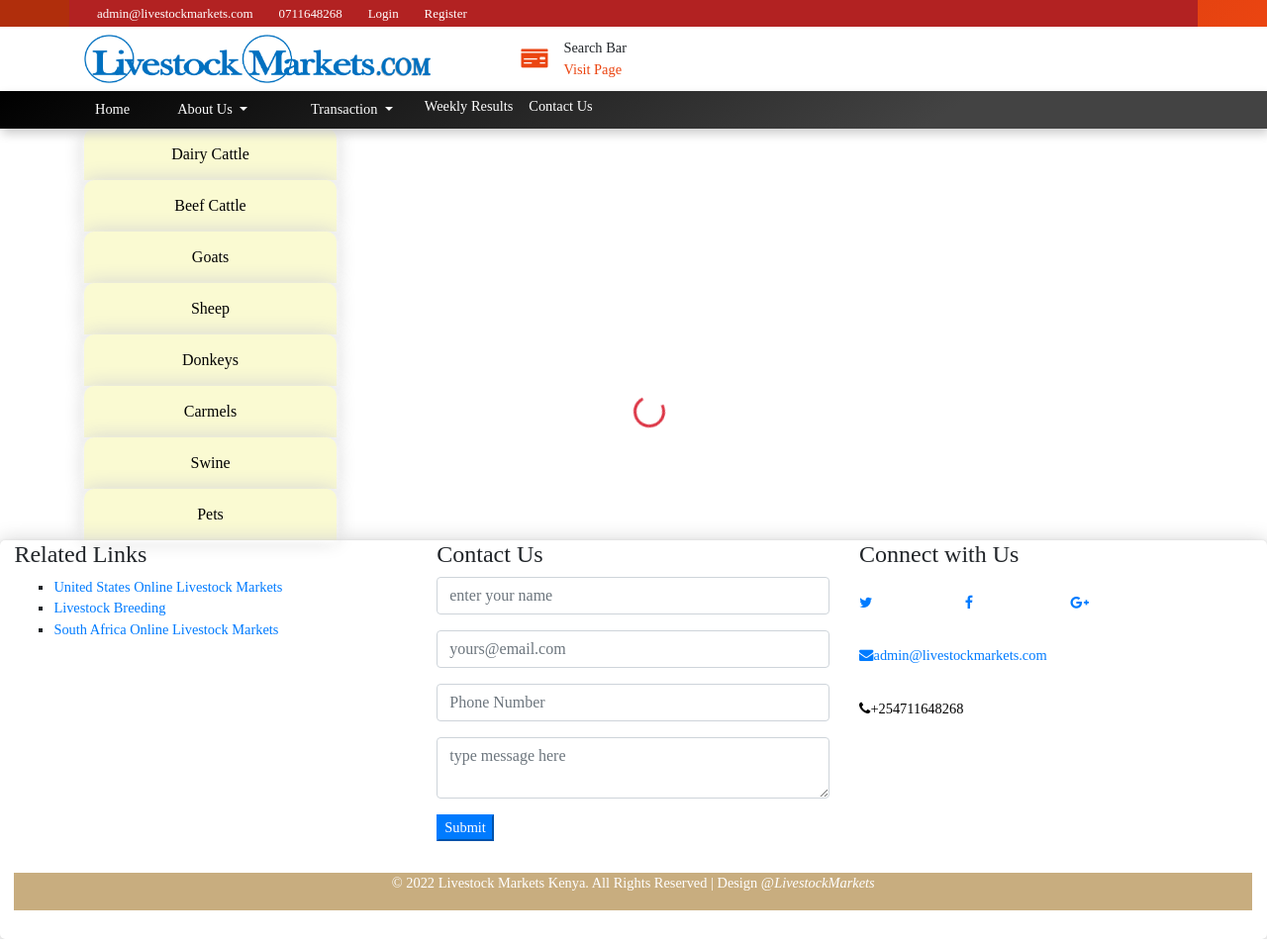
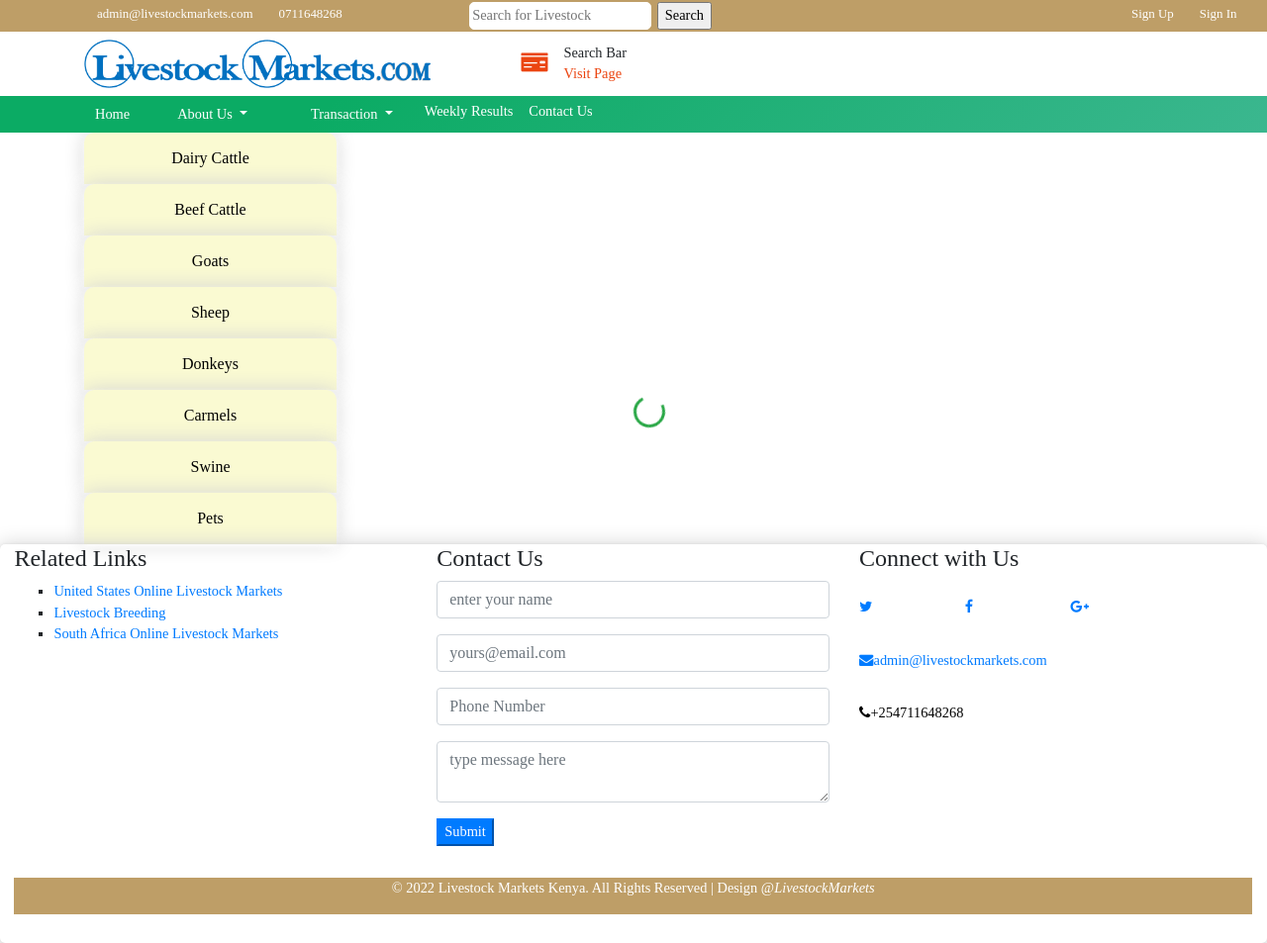
Before and after one commit to stevekimeu/markets, a CodeIgniter 4 app: the page made by app/Views/main/index.php in a window 1280 px wide. Shown: the whole page at 99% size. Run offline with PHP 8.4 and a stand-in for CodeIgniter, Linux system fonts and the light colour scheme; the template is opened without the code that fills it, so the values that code supplies are empty; some libraries are stand-ins or nearby versions.

Commit message:
Homepage

```diff
--- a/app/Views/main/includes/footer.php
+++ b/app/Views/main/includes/footer.php
@@ -1,5 +1,5 @@
 <div class = "container-fluid page-box">
-	<div class = "row">
+	<div class = "row footer">
 		<div class = "col-4">
 			<h4 align = "center title-head">Related Links</h4>
 			<ul style="list-style-type:square">
@@ -53,7 +53,7 @@
 					</div>
 					</div>
 	</div>
-		<div class = "trademark text-center text-white my-3">
+		<div class = "container-fluid trademark text-center text-white my-3">
 			<p> © 2022 Livestock Markets Kenya. All Rights Reserved | Design @<i>LivestockMarkets</i></p>
 		</div>
 	</div>
--- a/app/Views/main/includes/header.php
+++ b/app/Views/main/includes/header.php
@@ -59,6 +59,10 @@
     .bg-maroon{
       background-color:  #B22222;
       background-image: linear-gradient(315deg, #eb4511 0%, #b02e0c 74%);
+    }
+    .bg-nav-top{
+      background-color:  #be9e67;
+      background-image: linear-gradient(315deg, #be9e67 0%, #be9e67 74%);
     }
     .bg-black{
        background-color: #000000;
@@ -156,8 +160,9 @@
        font-size:1.5em;
    }
    .nav-top{
-       background-color:#B22222;
+       background-color:#be9e67;
    }
+   /* }
    .nav-topper{
        margin:0;
    }
@@ -192,7 +197,7 @@
        padding:0;
        line-height:1.5;
        text-align:center;
-   }
+   } */
 
    .nav-top>div>div>ul>li>a{
        color:white;
@@ -201,13 +206,14 @@
        padding-right:1em;
        padding-bottom:0.3em;
        padding-top:0.3em;
+       text-align:right;
    }
     .nav-top>div>div>ul>li>a>div>a{
        color:white;
        font-size:0.8em;
    }
    .nav-top>div>div>ul>li>a:hover{
-       background-color: #b02e0c !important;
+       background-color: #be9e67 !important;
        color:white;
    }
    .logo{
@@ -303,7 +309,7 @@
 }
 .trademark{
 	min-width:100%;
-	background-color:#C8AD7F;
+	background-color: #be9e67;
 	text-align: center;
 	background-repeat: no-repeat;
 	background-attachment: fixed;
@@ -311,6 +317,9 @@
 	overflow:auto;
     line-height:1.5em;
 	margin-bottom: 1%;
+}
+.footer{
+    /* background-color: #be9e67; */
 }
 /*----------------*Slider styles----------------------------------------**/
    .carousel-control-prev {
--- a/app/Views/main/includes/navbar.php
+++ b/app/Views/main/includes/navbar.php
@@ -1,10 +1,9 @@
+<!---------------------------------------------------------------------Top navbar--------------------------------------------------------------------------------->
 <div class="page-content container-fluid">
-<!---------------------------------------------------------------------Top navbar--------------------------------------------------------------------------------->
-    <div class="row bg-maroon">
+   <div class="row bg-nav-top">
         <div class="nav-top container">
             <div class=" row">
-                <!----------------------------------This is Display for all Screens--------------------------------------->
-                <div class="col-md-12 d-flex center-content-around">
+                <div class="col-md-4 d-flex center-content-around">
                 <ul class="d-block d-sm-block d-md-block nav">
                             <li class="nav-item dropdown">
                                <a class="dropdown-item" href="#" >admin@livestockmarkets.com </a>
@@ -15,17 +14,26 @@
                                <a class="dropdown-item" href="#" >0711648268</a>
                             </li>
                     </ul>
+                </div>
+            <div class="col-md-7 d-flex center-content-around text-white">
+                <form name = "search" action = "search.php" method = "POST">
+                <!-- <div class="form-group">                      -->
+                   &nbsp; <input type="text" name = "search" placeholder="Search for Livestock" style = "border:1px solid white; border-radius:5px; padding:2px; margin:2px; " >&nbsp;<input name = "submit" type="submit" Value="Search" >
+                <!-- </div>   -->
+                </form>
+            </div>
+            <div class="col-md-1 d-flex center-content-around">
                      <ul class="d-block d-sm-block d-md-block nav">
                             <li class="nav-item dropdown">
-                                <a class="dropdown-item" target="_blank" href="<?php echo base_url();?>markets/login" >Login</a>
+                                <a class="dropdown-item" target="_blank" href="<?php echo base_url();?>markets/register" >Sign Up</a>
                             </li>
                     </ul>
                     <ul class="d-block d-sm-block d-md-block nav">
                             <li class="nav-item dropdown">
-                               <a class="dropdown-item" href="<?php echo base_url();?>markets/register" >Register</a>
+                               <a class="dropdown-item" href="<?php echo base_url();?>markets/login" >Sign In</a>
                             </li>
                     </ul>
-                </div>
+            </div>
             </div>
         </div>
     </div>
@@ -55,23 +63,12 @@
     </div>
 </div>
 <!-----------------------Main navbar----------------------------------------------------------------------------------------------------->
-<nav class=" page-content navbar navbar-expand-md bg-black navbar-dark sticky-top">
+<nav class=" page-content navbar navbar-expand-md bg-green navbar-dark sticky-top">
     <div class="container ml-md-5 pl-md-5">
 
         <!-- Brand -->
         <a class=" navbar-brand" href="<?php echo base_url();?>">Home</a>
 
-        <ul class="d-block d-sm-block d-md-none nav">
-            <li class="text-white nav-item">
-                <i class='fas fa-phone'></i> <span></span>
-            </li>
-        </ul>
-         <!-- Toggler/collapsibe Button -->
-        <button class="navbar-toggler" type="button" data-toggle="collapse" data-target="#collapseNav">
-            <span class=" navbar-toggler-icon"></span>
-        </button>
-
-         <!-- Navbar links -->
         <div class=" collapse navbar-collapse" id="collapseNav">
             <ul class="navbar-nav ">
                 <!--------------------About us section---------------------------------------------------------------------------------------------------------->
--- a/app/Views/main/index.php
+++ b/app/Views/main/index.php
@@ -35,7 +35,7 @@
 
 <body >
     <!--------Loader-------------->
-    <div class= "loader spinner-border text-danger"></div>
+    <div class= "loader spinner-border text-success"role = "status" ></div>
 
 	<!---Navbar with links--->
 	<?php include 'includes/navbar.php';?>
```
